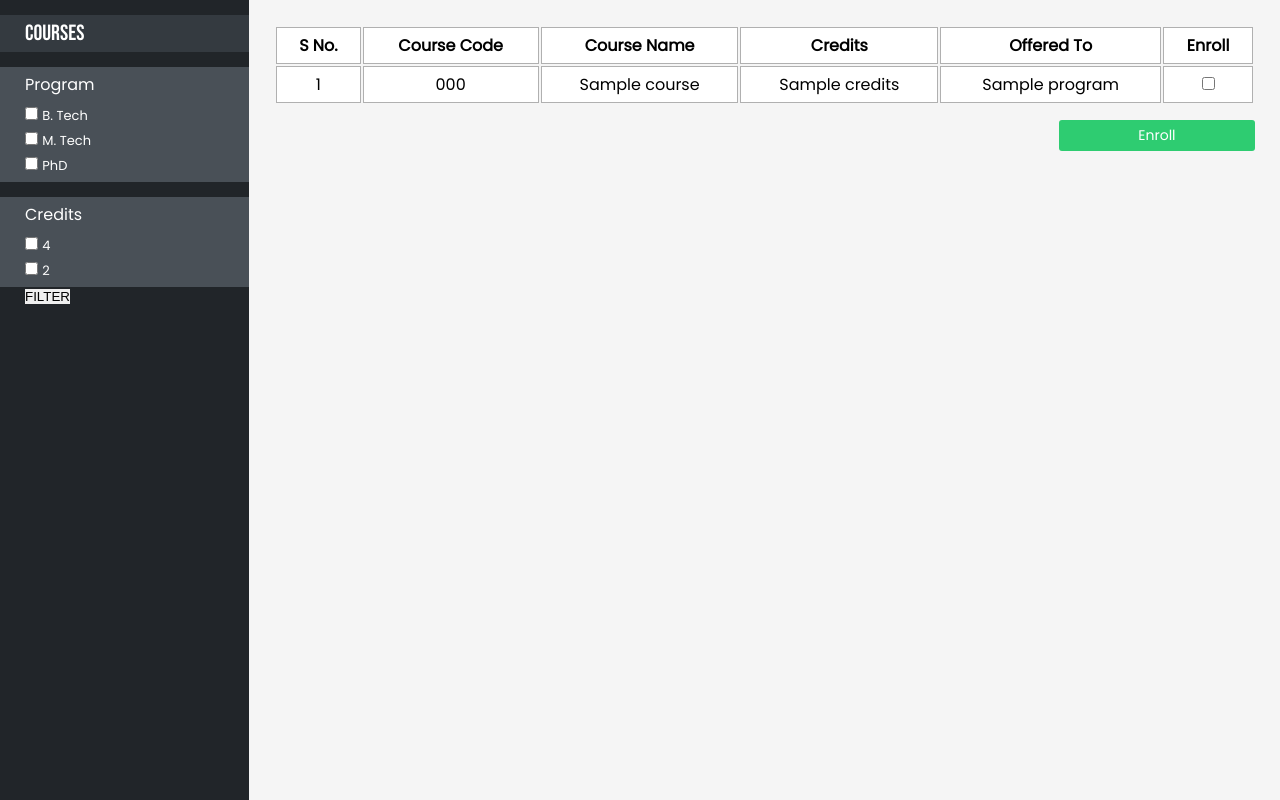
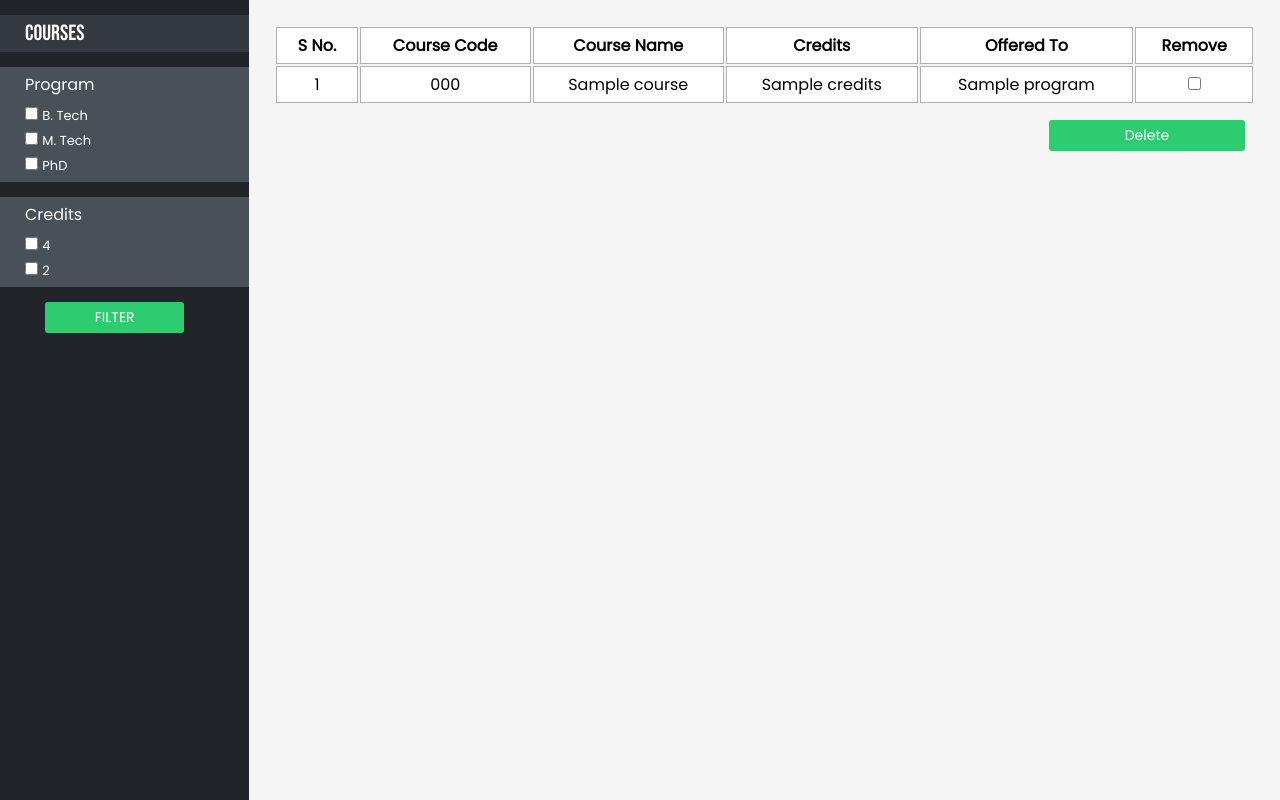
Before and after one commit to eshumanohare/haveAseat, a Django app: template Core/templates/student-panel.html in a window 1280 px wide. Run offline with Django 3.2, Linux system fonts and the light colour scheme; the template is opened without the code that fills it: most values are stand-ins (such as "Sample title", 1, 10 or a date in 2020); parts of the project's set-up code (start-up, migrations or seed data) failed here and were passed over.

Commit message:
Add files via upload

```diff
--- a/Core/templates/student-panel.html
+++ b/Core/templates/student-panel.html
@@ -11,7 +11,8 @@
 <body>
     <div class="Container">
         <div class="Left-Side-Panel">
-            <form action="#" method="POST">
+            <form action="{% url 'Core:filterCourses' %}" method="POST" id="filterCourses">
+                {% csrf_token %}
             <div class="Section-Heading">
                 <p>Courses</p>
             </div>
@@ -19,35 +20,37 @@
                 <div class="Sub-Section">
                     <label for="" class="Sub-Section-Label">Program</label>
                     <div class="Input">
-                        <input type="checkbox" name="B-Tech" class="Input-Field">
+                        <input type="checkbox" name="B-Tech" class="Input-Field" value="B-Tech">
                         <label for="" class="Input-Label">B. Tech</label>
                     </div>
                     <div class="Input">
-                        <input type="checkbox" name="M-Tech" class="Input-Field">
+                        <input type="checkbox" name="M-Tech" class="Input-Field" value="M-Tech">
                         <label for="" class="Input-Label">M. Tech</label>
                     </div>
                     <div class="Input">
-                        <input type="checkbox" name="PhD" class="Input-Field">
+                        <input type="checkbox" name="PhD" class="Input-Field" value="PhD">
                         <label for="" class="Input-Label">PhD</label>
                     </div>
                 </div>
                 <div class="Sub-Section">
                     <label for="" class="Sub-Section-Label">Credits</label>
                     <div class="Input">
-                        <input type="checkbox" name="B-Tech" class="Input-Field">
+                        <input type="checkbox" name="cred4" class="Input-Field" value="4">
                         <label for="" class="Input-Label">4</label>
                     </div>
                     <div class="Input">
-                        <input type="checkbox" name="M-Tech" class="Input-Field">
+                        <input type="checkbox" name="cred2" class="Input-Field" value="2">
                         <label for="" class="Input-Label">2</label>
                     </div>
                 </div>
             </div>
-            <input type="submit" value="FILTER" class="Filter-Button">
+            <input type="submit" value="FILTER" class="Enroll-Button" style="margin-right: 20%; width: 70%;">
             </form>
         </div>
+        {% block content %}
         <div class="Main-Panel">
-            <form action="#" method="POST">
+            <form action="{% url 'Core:deleteCourses' %}" method="POST" id="deleteCourses">
+                {% csrf_token %}
                 <div class="Panel-Results">
                     <table class="Panel-Table">
                         <tr class="Panel-Table-Row">
@@ -56,26 +59,31 @@
                             <th class="Panel-Table-Heading">Course Name</th>
                             <th class="Panel-Table-Heading">Credits</th>
                             <th class="Panel-Table-Heading">Offered To</th>
-                            <th class="Panel-Table-Heading">Enroll</th>
+                            <!-- <th class="Panel-Table-Heading">Enroll</th> -->
+                            <th class="Panel-Table-Heading">Remove</th>
                         </tr>
 
                         {% for course in courseList %}
                         <tr class="Panel-Table-Row">
-                            <td class="Panel-Table-Heading">{{course.id}}</td>
+                            {% if course != None %}
+                            <td class="Panel-Table-Heading" name="id">{{course.id}}</td>
                             <td class="Panel-Table-Heading">{{course.code}}</td>
                             <td class="Panel-Table-Heading">{{course.courseName}}</td>
                             <td class="Panel-Table-Heading">{{course.credits}}</th>
                             <td class="Panel-Table-Heading">{{course.program}}</td>
                             <td class="Panel-Table-Heading">
-                                <input type="checkbox" id="CXXX" name="CXXX" value="CXXX">
+                                <input type="checkbox" id="courses" name="courseList" value="{{course.id}}">
                             </td>
+                            {% endif %}
                         </tr>
                         {% endfor %}
                     </table>
                 </div>
-                <input type="submit" value="Enroll" class="Enroll-Button">
+                <!-- <input type="submit" value="Enroll" class="Enroll-Button"> -->
+                <input style="margin-right:10px;" type="submit" value="Delete" class="Enroll-Button">
             </form>
         </div>
+        {% endblock %}
     </div>
 </body>
 <script src="{% static 'JavaScript/admin-script.js' %}"></script>
```
